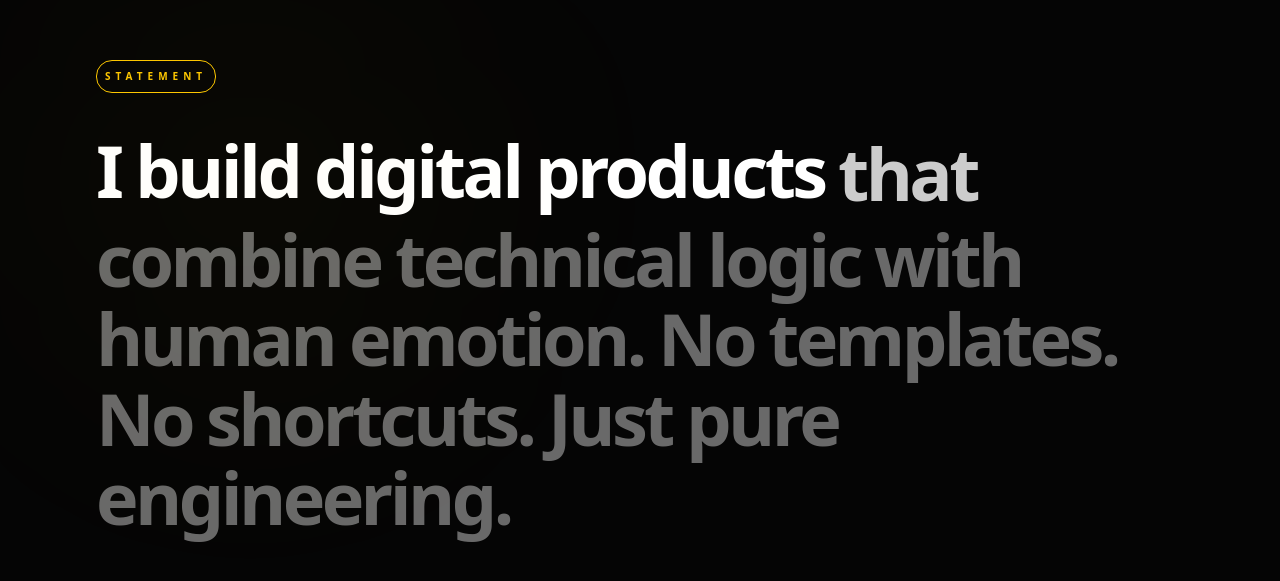
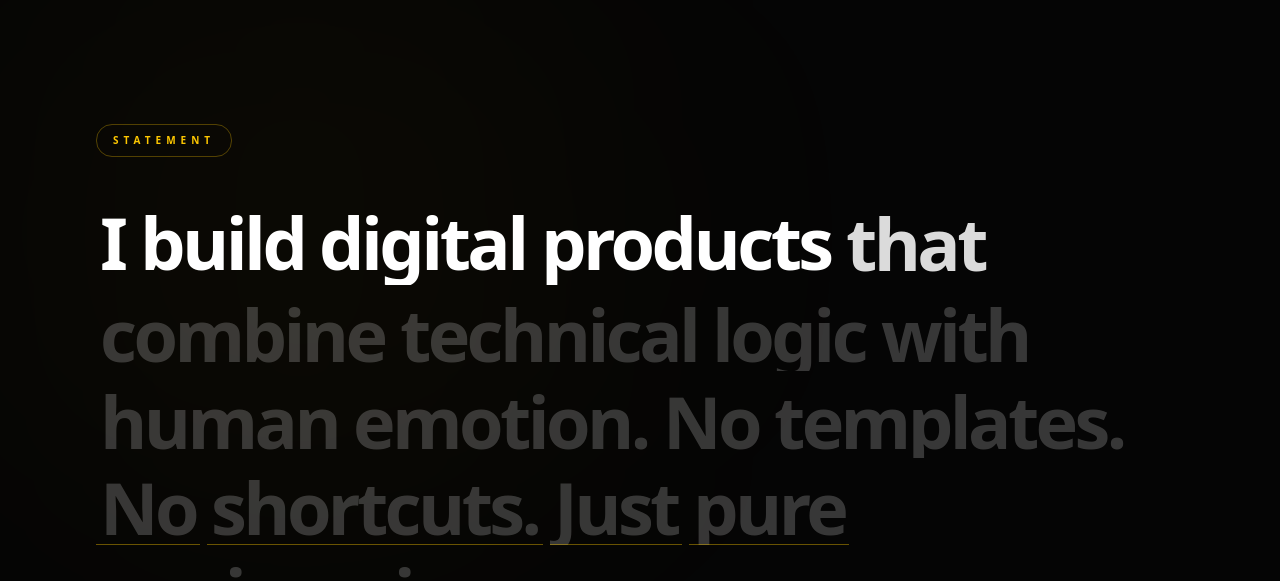
Before and after one commit to rohanbyale/Portfolio, a React (Vite) app: page / in a window 1280 px wide. Shown: the part 10357-10938 px from the top of the page. Built offline with nearby package versions, Linux system fonts and the light colour scheme.

Commit message:
Update Approach.jsx

```diff
--- a/src/componets/Approach.jsx
+++ b/src/componets/Approach.jsx
@@ -2,19 +2,47 @@
 import React, { useRef } from 'react';
 import { motion, useScroll, useTransform } from 'framer-motion';
 
-// Sub-component for individual words
-function Word({ children, progress, range }) {
-  // Mapping progress to opacity and a shorter Y-axis lift for a tighter feel
-  const opacity = useTransform(progress, range, [0.4, 1]);
-  const y = useTransform(progress, range, [10, 0]);
+/* ------------------ Refined Easing ------------------ */
+const customEase = [0.76, 0, 0.24, 1];
+
+// Word Component: Combines Scroll-linked Opacity AND the Individual Curtain Reveal
+function Word({ children, progress, range, index }) {
+  // Existing Scroll-linked logic (turns white as you scroll)
+  const opacityScroll = useTransform(progress, range, [0.2, 1]);
+  const yScroll = useTransform(progress, range, [5, 0]);
 
   return (
-    <motion.span
-      style={{ opacity, y }}
-      className="text-white inline-block will-change-transform"
-    >
-      {children}
-    </motion.span>
+    <span className="relative inline-block overflow-hidden pb-1 px-1">
+      {/* THE ACTUAL TEXT */}
+      <motion.span
+        style={{ opacity: opacityScroll, y: yScroll }}
+        initial={{ opacity: 0, y: 20 }}
+        whileInView={{ opacity: 1, y: 0 }}
+        transition={{
+            duration: 0.8,
+            delay: 0.2 + (index * 0.05), // Staggered entrance
+            ease: customEase
+        }}
+        viewport={{ once: true }}
+        className="inline-block will-change-transform relative z-10"
+      >
+        {children}
+      </motion.span>
+
+      {/* THE INDIVIDUAL YELLOW CURTAIN (Top to Bottom) */}
+      <motion.div
+        initial={{ y: "-100%" }}
+        whileInView={{ y: "100%" }}
+        viewport={{ once: true }}
+        transition={{
+          duration: 0.7,
+          ease: customEase,
+          delay: index * 0.05, // Staggered wipe
+        }}
+        // Increased Z-Index to 20 to ensure it's ABOVE the words (z-10)
+        className="absolute inset-0 bg-yellow-400 z-20 pointer-events-none"
+      />
+    </span>
   );
 }
 
@@ -24,7 +52,6 @@ export default function StatementSection() {
 
   const { scrollYProgress } = useScroll({
     target: container,
-    // "start end" means start animating as soon as the top of the section hits the bottom of the screen
     offset: ["start end", "end center"]
   });
 
@@ -34,45 +61,50 @@ export default function StatementSection() {
   return (
     <section
       ref={container}
-      className="relative py-24 md:py-32 bg-[#050505] overflow-hidden border-b border-white/5"
+      className="relative py-24 md:py-48 bg-[#050505] overflow-hidden border-b border-white/5"
     >
-      <div className="max-w-7xl mx-auto px-6 lg:px-24">
+      <div className="max-w-7xl mx-auto px-6 lg:px-24 relative">
 
-        {/* Aesthetic Label - Reduced bottom margin to pull text up */}
+        {/* Statement Label */}
         <motion.div
           initial={{ opacity: 0, y: 10 }}
           whileInView={{ opacity: 1, y: 0 }}
           transition={{ duration: 0.6 }}
-          className="mb-10 flex items-center gap-4"
+          viewport={{ once: true }}
+          className="mb-12 flex items-center gap-4"
         >
-          {/* <div className="h-[1px] w-10 bg-yellow-400" /> */}
-          <span className="text-[10px] border rounded-2xl p-2 font-black uppercase tracking-[0.5em] text-yellow-400">
+          <span className="text-[10px] border border-yellow-400/30 rounded-2xl p-2 px-4 font-black uppercase tracking-[0.5em] text-yellow-400">
             Statement
           </span>
         </motion.div>
 
-        {/* Text Container - Slightly tighter leading for better visual density */}
-        <p className="flex flex-wrap gap-x-[0.2em] gap-y-[0.05em] text-4xl md:text-6xl lg:text-7xl font-bold tracking-tighter leading-[1.05] perspective-1000">
+        {/* THE TEXT CONTAINER */}
+        <p className="flex flex-wrap gap-x-[0.1em] gap-y-[0.1em] text-4xl md:text-6xl lg:text-7xl font-bold tracking-tighter leading-[1.05] perspective-1000 relative z-10">
           {words.map((word, i) => {
             const start = i / words.length;
             const end = start + 1 / words.length;
 
             return (
-              <Word key={i} progress={scrollYProgress} range={[start, end]}>
+              <Word
+                key={i}
+                index={i}
+                progress={scrollYProgress}
+                range={[start, end]}
+              >
                 {word}
               </Word>
             );
           })}
         </p>
 
-        {/* Bottom Accent Decor - Tighter margin */}
-        <div className="mt-16 flex justify-start">
-          <div className="h-px w-24 bg-gradient-to-r from-yellow-400/40 to-transparent opacity-20" />
-        </div>
+        {/* Bottom Accent Decor */}
+        <motion.div
+
+        />
       </div>
 
       {/* Background Radial Glow */}
-      <div className="absolute top-0 left-0 w-[500px] h-[500px] bg-yellow-400/[0.02] blur-[120px] rounded-full pointer-events-none" />
+      <div className="absolute top-0 left-0 w-[600px] h-[600px] bg-yellow-400/[0.03] blur-[140px] rounded-full pointer-events-none" />
     </section>
   );
 }
```
